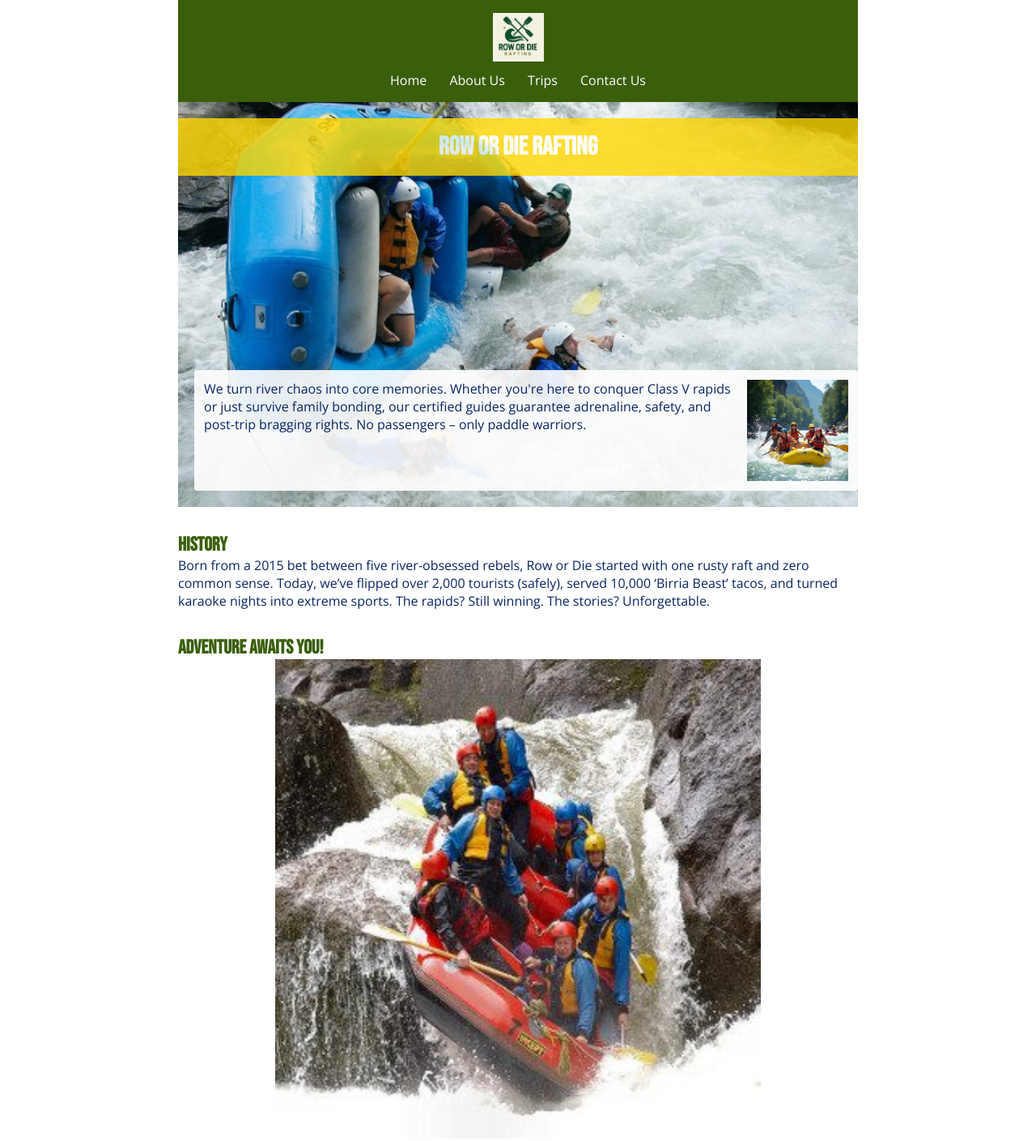
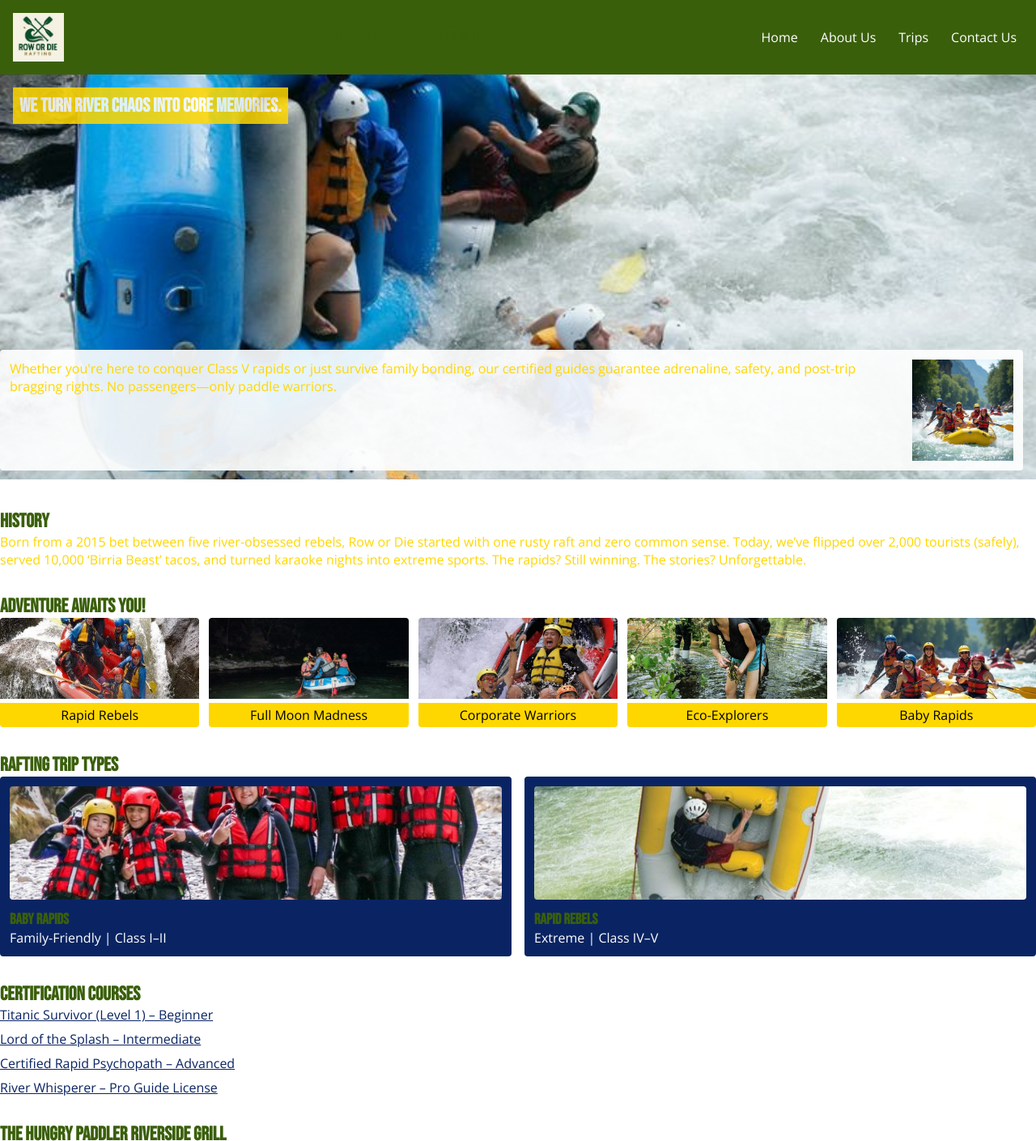
Before and after one commit to SaoriDominguez/wdd130, a plain HTML site: page wwr/about.html in a window 1280 px wide. Shown: the top 1409 px of the page at 81% size. Drawn offline with nearby package versions, Linux system fonts and the light colour scheme.

Commit message:
W04: Apply final About Us layout per wireframe

```diff
--- a/wwr/about.html
+++ b/wwr/about.html
@@ -1,3 +1,4 @@
+
 <!DOCTYPE html>
 <html lang="en">
 <head>
@@ -17,28 +18,31 @@
 <body>
   <header>
     <img src="images/rowordie-logo.png" alt="Row or Die Rafting Logo">
+    <h1>Row or Die Rafting</h1>
     <nav>
-      <a href="index.html">Home</a>
-      <a href="about.html">About Us</a>
-      <a href="trips.html">Trips</a>
-      <a href="contact.html">Contact Us</a>
+      <ul>
+        <li><a href="index.html">Home</a></li>
+        <li><a href="about.html">About Us</a></li>
+        <li><a href="trips.html">Trips</a></li>
+        <li><a href="contact.html">Contact Us</a></li>
+      </ul>
     </nav>
   </header>
 
   <main>
-    <!-- Hero Section -->
+    <!-- Hero -->
     <div class="hero">
       <img src="images/rafting-hero.jpg" alt="Rafting in rapids">
-      <h1>Row or Die Rafting</h1>
+      <h2>We turn river chaos into core memories.</h2>
       <article>
         <img src="images/raft-family.jpg" alt="Happy family rafting">
         <p>
-          We turn river chaos into core memories. Whether you're here to conquer Class V rapids or just survive family bonding, our certified guides guarantee adrenaline, safety, and post-trip bragging rights. No passengers – only paddle warriors.
+          Whether you're here to conquer Class V rapids or just survive family bonding, our certified guides guarantee adrenaline, safety, and post-trip bragging rights. No passengers—only paddle warriors.
         </p>
       </article>
     </div>
 
-    <!-- History Section -->
+    <!-- History -->
     <section id="history">
       <h2>History</h2>
       <p>
@@ -46,87 +50,92 @@
       </p>
     </section>
 
-    <!-- Adventure Section -->
+    <!-- Adventures -->
     <section id="adventure">
       <h2>Adventure Awaits You!</h2>
-  <img src="images/raft-extreme.jpg"       alt="Class V rapid – Rapid Rebels">
-  <img src="images/raft-moonlight.jpg"     alt="Night rafting – Full Moon Madness">
-  <img src="images/raft-team.jpg"          alt="Corporate team building">
-  <img src="images/raft-eco.jpg"           alt="Eco Explorers nature trip">
-  <img src="images/raft-family.jpg"        alt="Family-friendly Baby Rapids">
+      <div class="adventure-grid">
+        <figure>
+          <img src="images/raft-extreme.jpg" alt="Rapid Rebels">
+          <figcaption>Rapid Rebels</figcaption>
+        </figure>
+        <figure>
+          <img src="images/raft-moonlight.jpg" alt="Full Moon Madness">
+          <figcaption>Full Moon Madness</figcaption>
+        </figure>
+        <figure>
+          <img src="images/raft-team.jpg" alt="Corporate Warriors">
+          <figcaption>Corporate Warriors</figcaption>
+        </figure>
+        <figure>
+          <img src="images/raft-eco.jpg" alt="Eco-Explorers">
+          <figcaption>Eco-Explorers</figcaption>
+        </figure>
+        <figure>
+          <img src="images/raft-family.jpg" alt="Baby Rapids">
+          <figcaption>Baby Rapids</figcaption>
+        </figure>
+      </div>
     </section>
 
-    <!-- Rafting Trip Types Section -->
+    <!-- Trip Types -->
     <section id="trip-types">
       <h2>Rafting Trip Types</h2>
       <div class="grid">
+        <a href="trips.html#baby-rapids" class="trip-link">
           <article>
-          <img src="images/baby-rapids.jpg" alt="Baby Rapids – Family-Friendly | Class I–II">
+            <img src="images/baby-rapids.jpg" alt="Baby Rapids">
             <h3>Baby Rapids</h3>
             <p>Family-Friendly | Class I–II</p>
           </article>
+        </a>
+        <a href="trips.html#rapid-rebels" class="trip-link">
           <article>
-          <img src="images/rapid-rebels.jpg" alt="Rapid Rebels – Extreme | Class IV–V">
+            <img src="images/rapid-rebels.jpg" alt="Rapid Rebels">
             <h3>Rapid Rebels</h3>
             <p>Extreme | Class IV–V</p>
           </article>
-        <article>
-          <img src="images/full-moon-madness.jpg" alt="Full Moon Madness – Night Rafting">
-          <h3>Full Moon Madness</h3>
-          <p>Night Rafting</p>
-        </article>
-        <article>
-          <img src="images/corporate-warriors.jpg" alt="Corporate Warriors – Team Building">
-          <h3>Corporate Warriors</h3>
-          <p>Team Building</p>
-        </article>
-        <article>
-          <img src="images/eco-explorers.jpg" alt="Eco-Explorers – Nature + Conservation">
-          <h3>Eco-Explorers</h3>
-          <p>Nature + Conservation</p>
-        </article>
+        </a>
+        <!-- repeat for the other three... -->
       </div>
     </section>
 
-    <!-- Certification Courses Section -->
+    <!-- Certification Courses -->
     <section id="courses">
       <h2>Certification Courses</h2>
       <ul>
-        <li>Titanic Survivor (Level 1) – Beginner</li>
-        <li>Lord of the Splash – Intermediate</li>
-        <li>Certified Rapid Psychopath – Advanced</li>
-        <li>River Whisperer – Pro Guide License</li>
+        <li><a href="courses.html#titanic-survivor">Titanic Survivor (Level 1) – Beginner</a></li>
+        <li><a href="courses.html#lord-of-the-splash">Lord of the Splash – Intermediate</a></li>
+        <li><a href="courses.html#certified-rapid-psychopath">Certified Rapid Psychopath – Advanced</a></li>
+        <li><a href="courses.html#river-whisperer">River Whisperer – Pro Guide License</a></li>
       </ul>
     </section>
 
-    <!-- Buffet & Food Challenges Section -->
+    <!-- Buffet & Food Challenges -->
     <section id="buffet">
       <h2>The Hungry Paddler Riverside Grill</h2>
-      <div class="food-grid">
       <figure>
         <img src="images/bowl-of-the-gods.jpg" alt="Bowl of the Gods Food Challenge – 40% OFF next trip if conquered">
         <figcaption>"Bowl of the Gods" – 40% OFF next trip if conquered</figcaption>
       </figure>
-      </div>
     </section>
 
-    <!-- Karaoke & Events Section -->
+    <!-- Karaoke & Events -->
     <section id="events">
       <h2>Karaoke & Events</h2>
       <figure>
-        <img src="images/karaoke-night.jpg" alt="Weekly Karaoke Nights – Sober, 6PM–8PM">
+        <img src="images/karaoke-night.jpg" alt="Weekly Karaoke Nights">
         <figcaption>Weekly Karaoke Nights (Sober, 6PM–8PM)</figcaption>
       </figure>
       <figure>
-        <img src="images/private-event.jpg" alt="Private Event Rentals – Birthdays, Weddings">
+        <img src="images/private-event.jpg" alt="Private Event Rentals">
         <figcaption>Private Event Rentals (Birthdays, Weddings)</figcaption>
       </figure>
     </section>
 
-    <!-- Contact & Social Media Section -->
+    <!-- Contact & Social Media -->
     <section id="contact-details">
       <h2>Contact & Social Media</h2>
-      <ul class="contact-list">
+      <ul>
         <li>777 Rapid Rebellion Rd, Canyonville, MX</li>
         <li>Instagram: @RowOrDieRafting</li>
         <li>WhatsApp: +1 555-ROW-DIE</li>
@@ -138,8 +147,10 @@
   <footer>
     <p>&copy; 2025 Row or Die Rafting. Saori Dominguez.</p>
     <nav class="socialmedia">
-    <a href="#"><img src="images/icon-facebook.png"   alt="Facebook"></a>
-    <a href="#"><img src="images/icon-instagram.png"  alt="Instagram"></a>
-    <a href="#"><img src="images/icon-youtube.png"    alt="YouTube"></a>
+      <a href="#"><img src="images/icon-facebook.png" alt="Facebook"></a>
+      <a href="#"><img src="images/icon-instagram.png" alt="Instagram"></a>
+      <a href="#"><img src="images/icon-youtube.png" alt="YouTube"></a>
     </nav>
   </footer>
+</body>
+</html>
--- a/wwr/styles/rafting.css
+++ b/wwr/styles/rafting.css
@@ -9,195 +9,153 @@
 
 /* Reset */
 * {
-  margin: 0;
-  padding: 0;
-  box-sizing: border-box;
+  margin: 0; padding: 0; box-sizing: border-box;
 }
 
-/* Global typography */
-body {
-  font-family: var(--body-font);
-  color: var(--accent1-color);
-}
-h1, h2 {
-  font-family: var(--heading-font);
-  color: var(--primary-color);
-}
+/* Typography */
+body { font-family: var(--body-font); color: var(--accent1-color); }
+h1, h2, h3 { font-family: var(--heading-font); color: var(--primary-color); }
 
-/* Centered layout */
-header, main, footer {
-  width: 840px;
-  margin: 0 auto;
-}
-
-/* Header - logo centered above nav */
+/* Header: Grid layout */
 header {
-  display: flex;
-  flex-direction: column;
+  display: grid;
+  grid-template-columns: auto 1fr auto;
   align-items: center;
   background-color: var(--primary-color);
   padding: 16px;
 }
-header img {
-  height: 60px;
-  margin-bottom: 12px;
+header img { height: 60px; }
+header h1 { text-align: center; margin: 0; }
+header nav ul {
+  display: flex;
+  list-style: none;
 }
-header nav a {
-  color: #fff;
-  text-decoration: none;
-  margin: 4px;
-  padding: 8px;
-  border-radius: 4px;
+header nav ul li {
+  margin-left: 12px;
 }
-header nav a:hover {
+header nav ul li a {
+  color: #fff; text-decoration: none; padding: 8px; border-radius: 4px;
+}
+header nav ul li a:hover {
   background-color: var(--accent2-color);
 }
 
-/* Hero Section */
+/* Hero */
 .hero {
-  position: relative;
-  margin-bottom: 32px;
+  position: relative; margin-bottom: 32px;
 }
 .hero img {
-  display: block;
-  width: 100%;
-  max-height: 500px;
-  object-fit: cover;
+  width: 100%; max-height: 500px; object-fit: cover;
 }
-.hero h1 {
-  position: absolute;
-  top: 20px;
-  width: 100%;
-  padding: 16px;
-  text-align: center;
-  background-color: var(--accent1-color);
-  color: #fff;
-  opacity: 0.8;
+.hero h2 {
+  position: absolute; top: 16px; left: 16px;
+  background: var(--accent1-color); color: #fff; padding: 8px; opacity: .85;
 }
 .hero article {
-  position: absolute;
-  bottom: 20px;
-  left: 20px;
-  background: rgba(255,255,255,0.9);
-  padding: 12px;
-  border-radius: 4px;
+  position: absolute; bottom: 16px; right: 16px;
+  background: rgba(255,255,255,0.9); padding: 12px; border-radius: 4px;
 }
 .hero article img {
-  float: right;
-  width: 125px;
-  margin-left: 8px;
+  float: right; width: 125px; margin-left: 8px;
 }
 
-/* History Section */
-section#history {
-  margin-bottom: 32px;
+/* History */
+section#history { margin: 32px 0; }
+
+/* Adventures Grid */
+.adventure-grid {
+  display: grid;
+  grid-template-columns: repeat(auto-fit, minmax(120px, 1fr));
+  gap: 12px; margin-bottom: 32px;
+}
+.adventure-grid figure {
+  overflow: hidden; border-radius: 4px; text-align: center;
+}
+.adventure-grid img {
+  width: 100%; height: 100px; object-fit: cover;
+}
+.adventure-grid figcaption {
+  padding: 4px; background: var(--accent1-color); color: #000;
 }
 
-/* Adventure Section (single image centered) */
-section#adventure img {
-  display: block;
-  max-width: 600px;
-  width: 100%;
-  height: auto;
-  margin: 0 auto 32px;
-}
-
-/* Rafting Trip Types Grid */
+/* Trip Types */
 #trip-types .grid {
   display: grid;
   grid-template-columns: repeat(auto-fit, minmax(160px, 1fr));
-  gap: 16px;
-  margin-bottom: 32px;
+  gap: 16px; margin-bottom: 32px;
 }
-#trip-types article {
-  background: var(--secondary-color);
-  color: #fff;
-  padding: 12px;
-  border-radius: 4px;
-  text-align: center;
+.trip-link {
+  text-decoration: none; color: inherit; display: block;
 }
-#trip-types article img {
-  width: 100%;
-  height: 180px;
-  object-fit: cover;
-  border-radius: 4px;
+.trip-link article {
+  background: var(--secondary-color); color: #fff;
+  padding: 12px; border-radius: 4px; transition: transform .2s, box-shadow .2s;
+}
+.trip-link article:hover {
+  transform: translateY(-4px);
+  box-shadow: 0 4px 8px rgba(0,0,0,0.3);
+}
+.trip-link img {
+  width: 100%; height: 140px; object-fit: cover; border-radius: 4px;
   margin-bottom: 8px;
 }
 
-/* Certification Courses List */
+/* Certification Courses */
 #courses ul {
-  list-style: disc inside;
-  margin-bottom: 32px;
+  list-style: none inside; margin-bottom: 32px;
 }
 #courses li {
   margin-bottom: 8px;
 }
-
-/* Buffet & Food Challenges (image left, text right) */
-#buffet .food-grid {
-  display: flex;
-  align-items: center;
-  margin-bottom: 32px;
-}
-#buffet .food-grid figure img {
-  width: 150px;
-  height: auto;
-  margin-right: 16px;
-}
-#buffet .food-grid figure figcaption {
-  margin: 0;
+#courses li a {
+  color: var(--secondary-color); text-decoration: underline;
 }
 
-/* Karaoke & Events (image left, text right) */
-#events figure {
-  display: flex;
-  align-items: center;
-  margin-bottom: 16px;
+/* Buffet */
+#buffet figure {
+  display: grid; grid-template-columns: auto 1fr; gap: 12px;
+  align-items: center; margin-bottom: 32px;
 }
-#events figure img {
-  width: 150px;
-  height: auto;
-  margin-right: 16px;
+#buffet img {
+  width: 150px; height: auto; border-radius: 4px;
 }
-#events figure figcaption {
-  margin: 0;
+#buffet figcaption {
+  color: var(--secondary-color);
 }
 
-/* Contact Details */
-#contact-details .contact-list {
-  list-style: none;
-  margin-bottom: 32px;
+/* Karaoke & Events */
+#events figure {
+  display: flex; align-items: center; margin-bottom: 16px;
+}
+#events img {
+  width: 100px; height: auto; margin-right: 12px; border-radius: 4px;
+}
+#events figcaption {
+  color: var(--secondary-color);
+}
+
+/* Contact details */
+#contact-details ul {
+  list-style: none; margin-bottom: 32px;
 }
 #contact-details li {
-  margin-bottom: 8px;
+  margin-bottom: 8px; color: var(--secondary-color);
 }
 
 /* Footer */
 footer {
+  display: grid;
+  grid-template-columns: 1fr auto;
+  align-items: center;
   padding: 16px 0;
-  text-align: center;
   border-top: 1px solid var(--accent2-color);
 }
+.socialmedia {
+  display: flex; justify-content: flex-end; list-style: none;
+}
 .socialmedia a {
-  margin: 0 8px;
-  color: var(--primary-color);
-  text-decoration: none;
+  margin-left: 12px;
 }
-.socialmedia a:hover {
-  text-decoration: underline;
+.socialmedia img {
+  width: 24px; height: auto;
 }
-/* === Override paragraph & list-item color to Royal Blue === */
-.hero article p,
-section#history p,
-#courses li,
-#contact-details li {
-  color: var(--secondary-color) !important;
-}
-
-/* === Shrink all social-media icons uniformly === */
-.socialmedia img {
-  width: 24px !important;
-  height: auto;
-  margin: 0 6px;
-  vertical-align: middle;
-}
```
Lines whose indentation alone changed are shown as unchanged.
